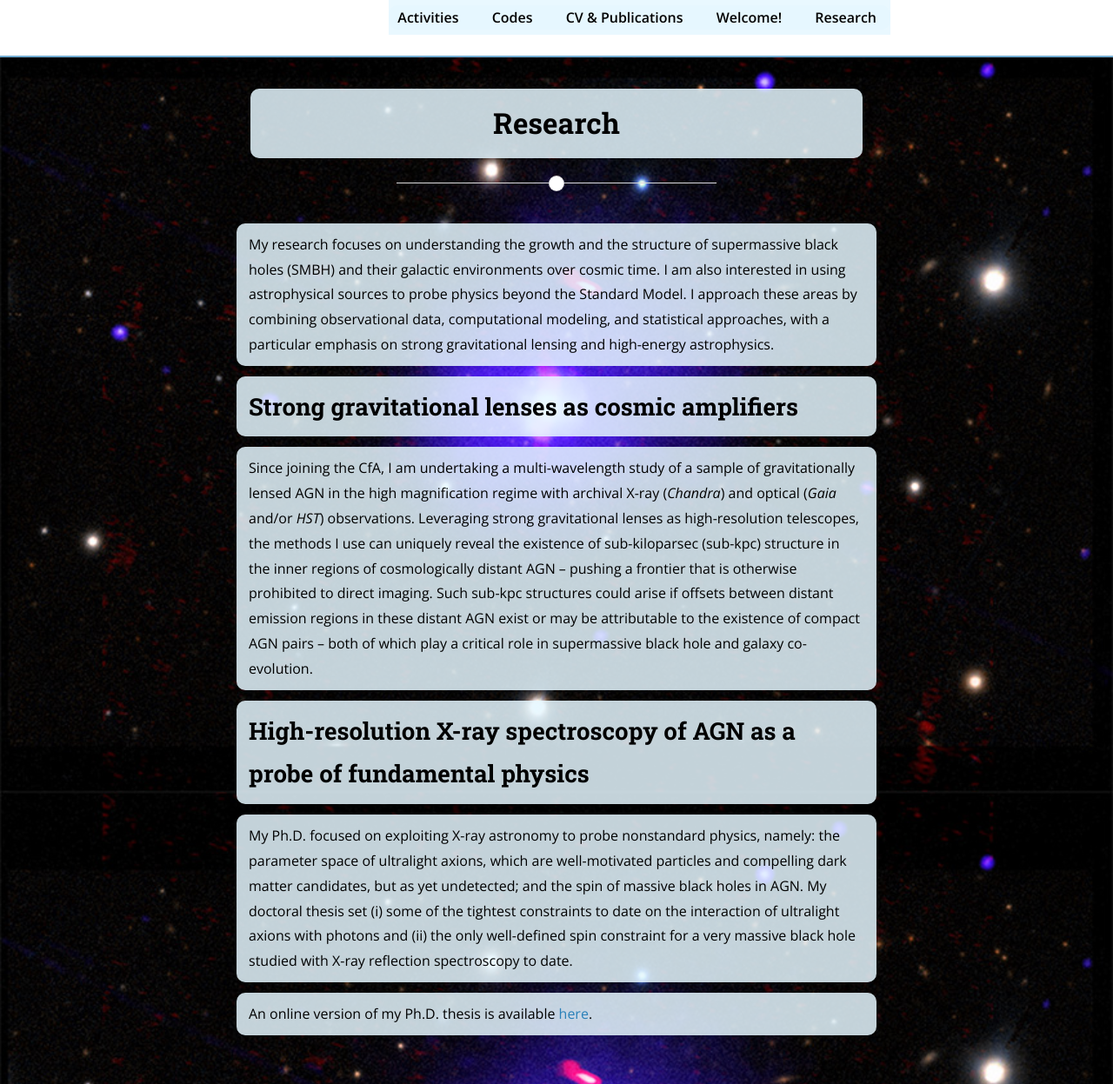
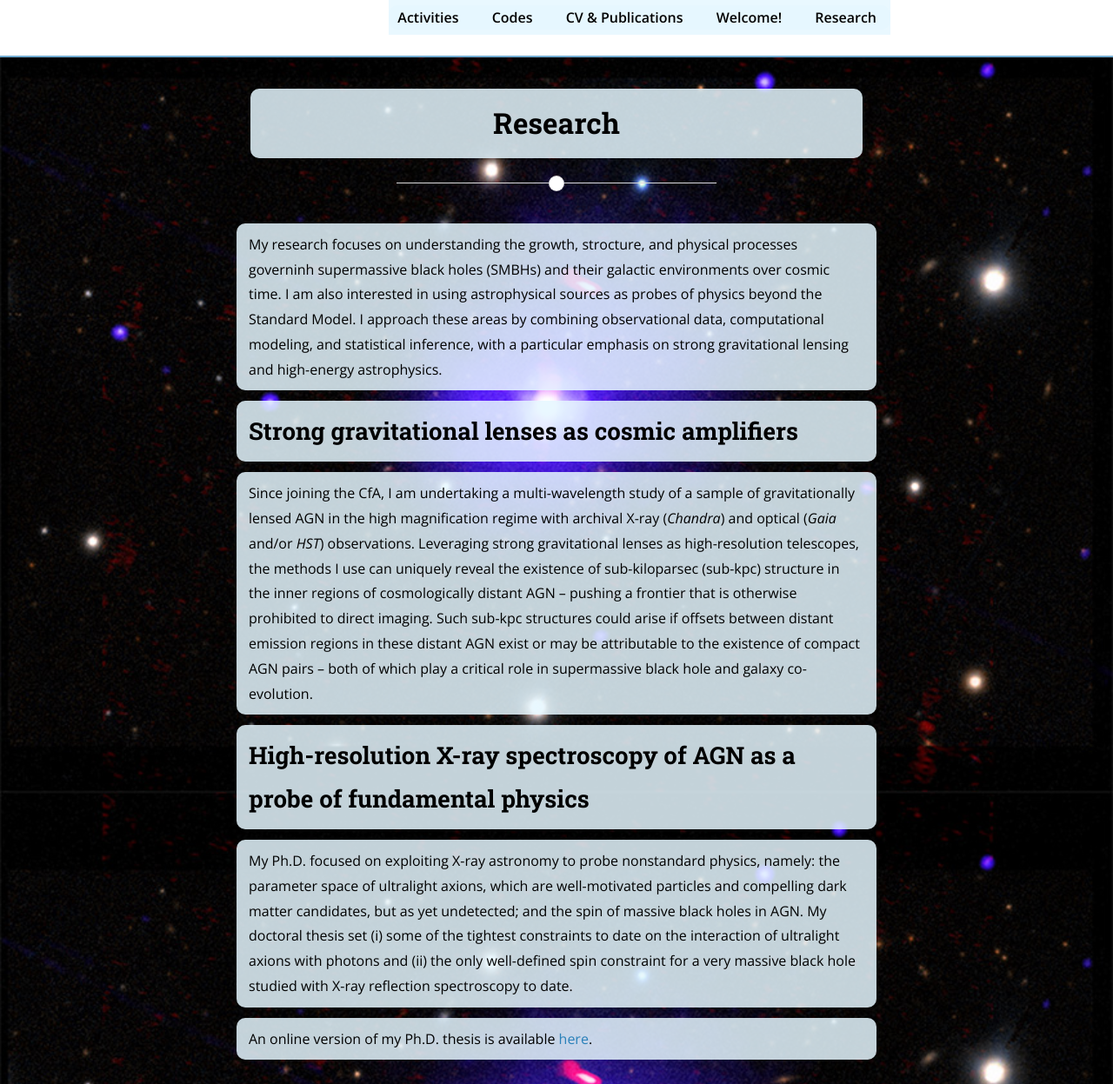
Before and after one commit to jsiskreynes-astro/jsiskreynes-astro.github.io, a Jekyll site: the page built from research.md, in a window 1280 px wide and 1247 px high. Shown: the whole window at 87% size. Built offline with Jekyll 4.4.1, drawn with Linux system fonts in a browser that asks for light colours; nearby versions of some CDN libraries.

Commit message:
Update research.md

```diff
--- a/research.md
+++ b/research.md
@@ -6,7 +6,7 @@
 nav_order: 2
 ---
 
-My research focuses on understanding the growth and the structure of supermassive black holes (SMBH) and their galactic environments over cosmic time. I am also interested in using astrophysical sources to probe physics beyond the Standard Model. I approach these areas by combining observational data, computational modeling, and statistical approaches, with a particular emphasis on strong gravitational lensing and high-energy astrophysics.
+My research focuses on understanding the growth, strocture, and physical processes governinh supermassive black holes (SMBHs) and their galactic environments over cosmic time. I am also interested in using astrophysical sources as probes of physics beyond the Standard Model. I approach these areas by combining observational data, computational modeling, and statistical inference, with a particular emphasis on strong gravitational lensing and high-energy astrophysics.
 
 ## Strong gravitational lenses as cosmic amplifiers
 
```
